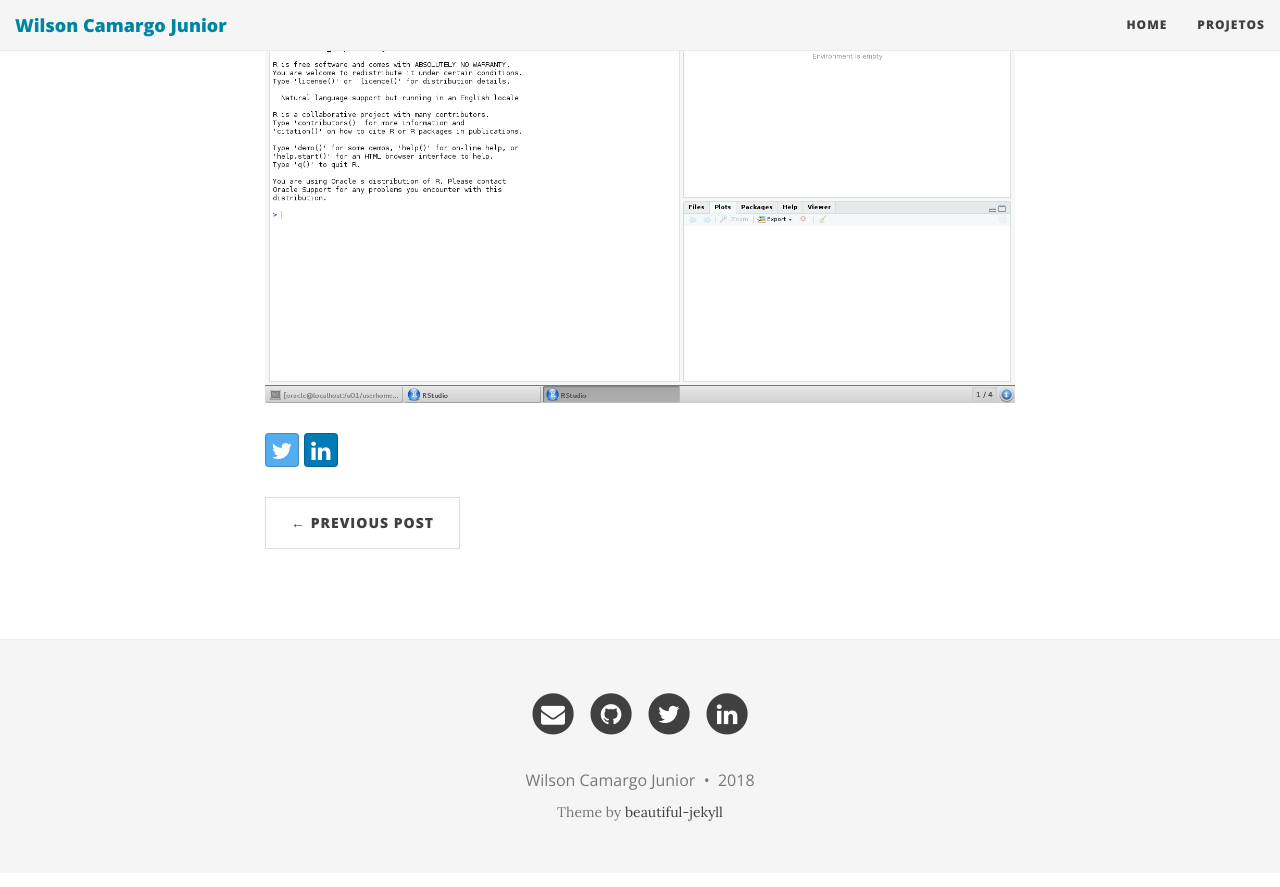
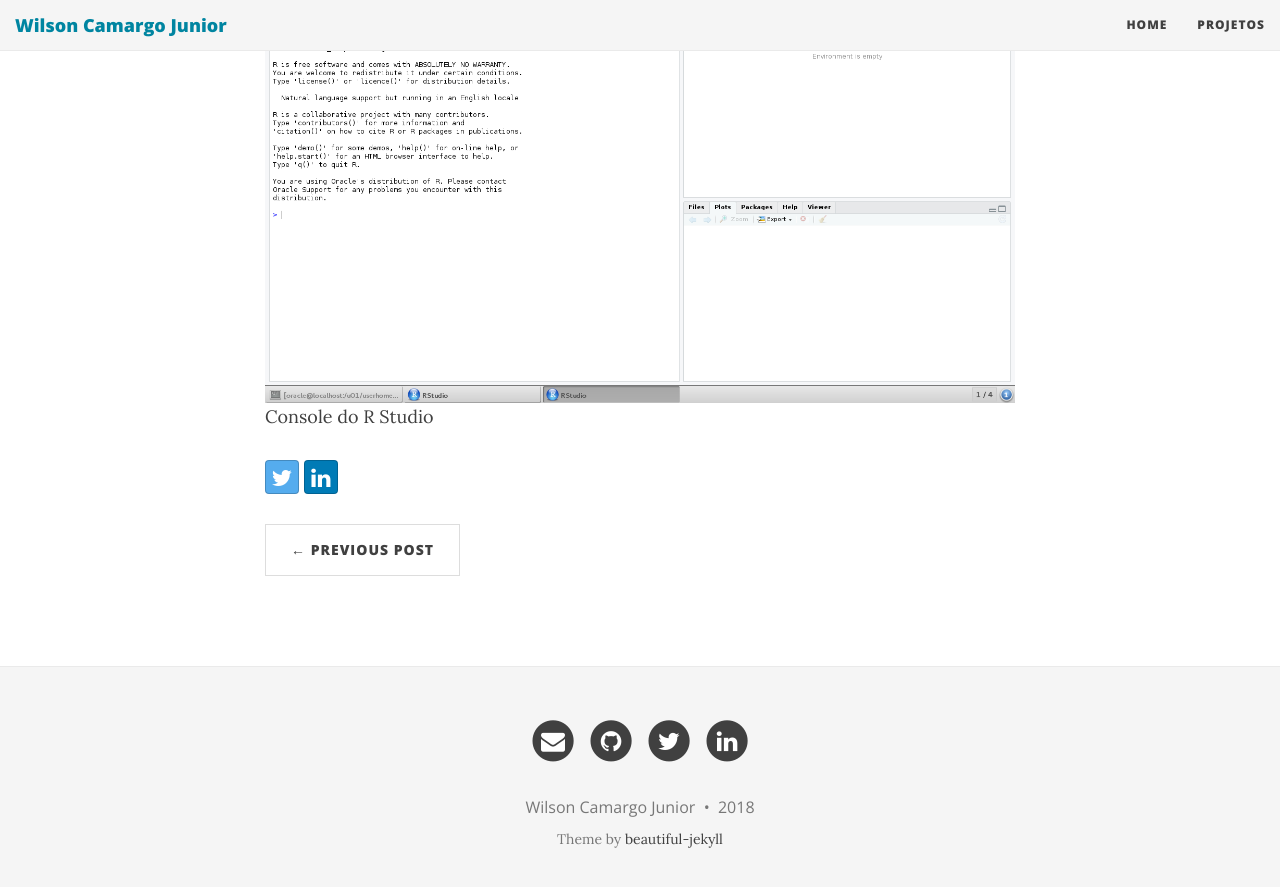
Before and after one commit to wilson-camargo-jr/teste, a Jekyll site: the page built from _posts/2018-06-19-ANN-ORE-P4.md, in a window 1280 px wide and 900 px high, scrolled down 801 px. Shown: the top 887 px of the window. Built offline with Jekyll 4.4.1, drawn with Linux system fonts in a browser that asks for light colours; nearby versions of some CDN libraries.

Commit message:
Update 2018-06-19-ANN-ORE-P4.md

````diff
--- a/_posts/2018-06-19-ANN-ORE-P4.md
+++ b/_posts/2018-06-19-ANN-ORE-P4.md
@@ -17,3 +17,4 @@
 ```
 
 ![R Studio](http://wilson-camargo-jr.github.io/img/rsutdio.jpg)
+Console do R Studio
````
